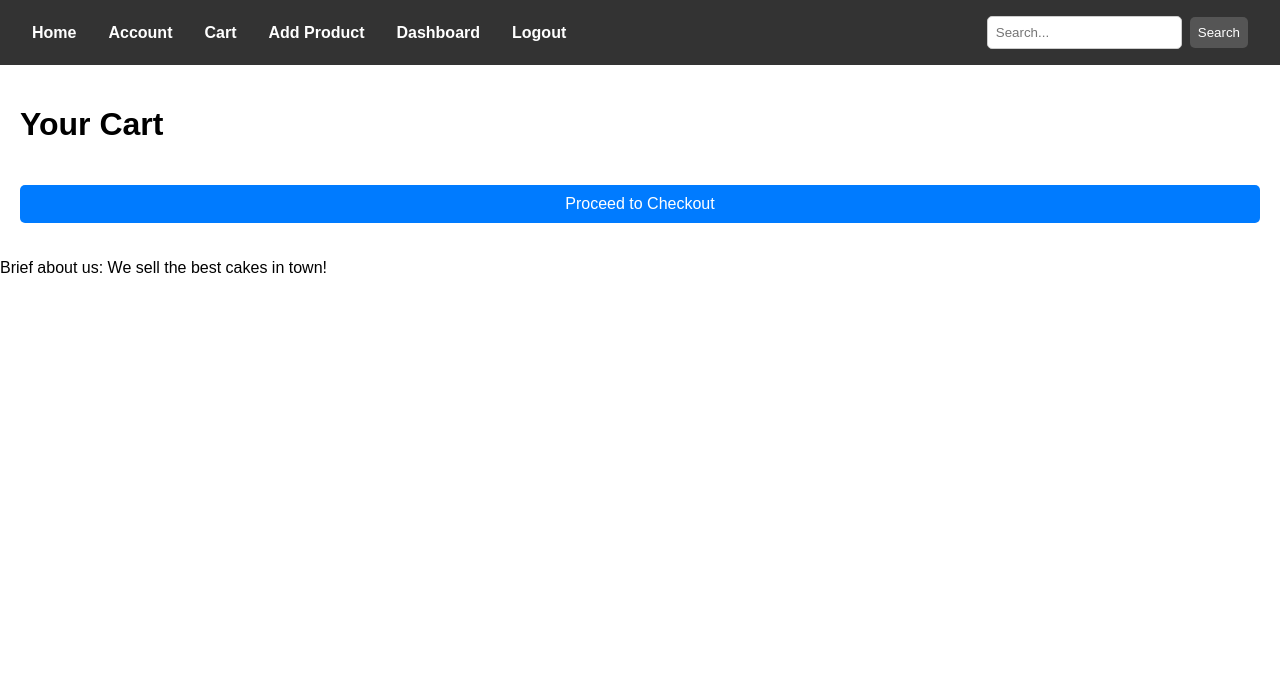
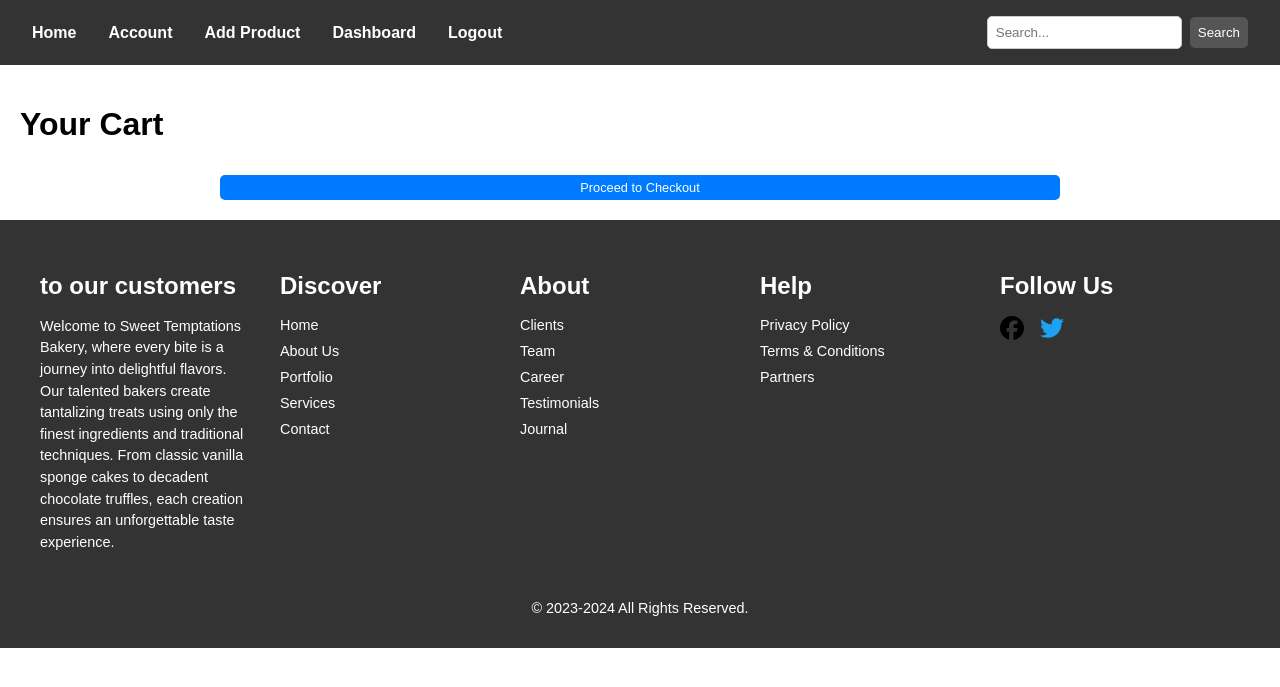
Before and after one commit to Shedie254/web_devops, a PHP site: page /cart.php in a window 1280 px wide. Shown: the top 687 px of the page. Run offline with PHP 8.4, Linux system fonts and the light colour scheme; the visitor is signed in with stand-in values (Sample User, id 1); data that the repository does not hold is empty.

Commit message:
added footer

```diff
--- a/cake_shop/cart.php
+++ b/cake_shop/cart.php
@@ -107,14 +107,19 @@
 
 .checkout-link {
     display: block;
-    margin-top: 20px;
+    margin-top: 10px;
+    margin-left: 200px;
+    margin-right: 200px;
     text-align: center;
     background-color: #007bff;
     color: white;
-    padding: 10px;
+    padding: 5px 10px; /* Reduced padding for a smaller link */
     border-radius: 5px;
     text-decoration: none;
+    font-size: 0.8rem; /* Reduced font size */
+    width: auto; /* Ensure the width is auto-adjusted to the content */
 }
+
 
 .checkout-link:hover {
     background-color: #0056b3;
--- a/cake_shop/css/styles.css
+++ b/cake_shop/css/styles.css
@@ -133,3 +133,73 @@
 .product img {
     max-width: 100%;
 }
+footer {
+    background-color: #333;
+    color: white;
+    padding: 2rem 0;
+    text-align: left;
+}
+
+.footer-container {
+    display: flex;
+    justify-content: space-between;
+    max-width: 1200px;
+    margin: 0 auto;
+    padding: 0 2rem;
+}
+
+.footer-section {
+    flex: 1;
+    margin-right: 2rem;
+}
+
+.footer-section h2 {
+    font-size: 1.5rem;
+    margin-bottom: 1rem;
+}
+
+.footer-section p {
+    font-size: 0.9rem;
+    line-height: 1.5;
+}
+
+.footer-section ul {
+    list-style: none;
+    padding: 0;
+}
+
+.footer-section ul li {
+    margin-bottom: 0.5rem;
+}
+
+.footer-section ul li a {
+    color: white;
+    text-decoration: none;
+    font-size: 0.9rem;
+}
+
+.footer-section ul li a:hover {
+    text-decoration: underline;
+}
+
+.follow-us .social-links {
+    display: flex;
+    margin-top: 1rem;
+}
+.social-links a img {
+    width: 24px;
+    height: 24px;
+}
+
+.follow-us .social-links a {
+    color: white;
+    margin-right: 1rem;
+    font-size: 1.5rem;
+    text-decoration: none;
+}
+
+.footer-bottom {
+    text-align: center;
+    margin-top: 2rem;
+    font-size: 0.9rem;
+}
--- a/cake_shop/login.php
+++ b/cake_shop/login.php
@@ -79,6 +79,8 @@
         .search-form {
             display: flex;
             align-items: center;
+            margin-left: auto;
+            margin-right: 30px;
         }
         .search-form input[type="text"] {
             padding: 0.5rem;
--- a/cake_shop/signup.php
+++ b/cake_shop/signup.php
@@ -96,6 +96,9 @@
         }
         .search-form {
             display: flex;
+            align-items: center;
+            margin-left: auto;
+            margin-right: 30px;
         }
         .search-form input[type="text"] {
             padding: 5px;
--- a/cake_shop/templates/footer.php
+++ b/cake_shop/templates/footer.php
@@ -1,5 +1,58 @@
-<footer>
-    <p>Brief about us: We sell the best cakes in town!</p>
-</footer>
-</body>
+<!DOCTYPE html>
+<html lang="en">
+<head>
+    <meta charset="UTF-8">
+    <meta name="viewport" content="width=device-width, initial-scale=1.0">
+    <title>Footer Design</title>
+    <link rel="stylesheet" href="css/styles.css">
+</head>
+    <!-- Other content of your page -->
+
+    <footer>
+        <div class="footer-container">
+            <div class="footer-section about">
+                <h2>to our customers</h2>
+                <p>Welcome to Sweet Temptations Bakery, where every bite is a journey into delightful flavors. Our talented bakers create tantalizing treats using only the finest ingredients and traditional techniques. From classic vanilla sponge cakes to decadent chocolate truffles, each creation ensures an unforgettable taste experience.
+                      </p>
+            </div>
+            <div class="footer-section links">
+                <h2>Discover</h2>
+                <ul>
+                    <li><a href="#">Home</a></li>
+                    <li><a href="#">About Us</a></li>
+                    <li><a href="#">Portfolio</a></li>
+                    <li><a href="#">Services</a></li>
+                    <li><a href="#">Contact</a></li>
+                </ul>
+            </div>
+            <div class="footer-section links">
+                <h2>About</h2>
+                <ul>
+                    <li><a href="#">Clients</a></li>
+                    <li><a href="#">Team</a></li>
+                    <li><a href="#">Career</a></li>
+                    <li><a href="#">Testimonials</a></li>
+                    <li><a href="#">Journal</a></li>
+                </ul>
+            </div>
+            <div class="footer-section links">
+                <h2>Help</h2>
+                <ul>
+                    <li><a href="#">Privacy Policy</a></li>
+                    <li><a href="#">Terms & Conditions</a></li>
+                    <li><a href="#">Partners</a></li>
+                </ul>
+            </div>
+            <div class="footer-section follow-us">
+                <h2>Follow Us</h2>
+                <div class="social-links">
+                <a href="https://facebook.com/Xadi.Shadi" target = "_blank"><img src="icons/facebook.svg" alt="Facebook"></a>
+                <a href="https://x.com/shedie25/" target = "_blank"><img src="icons/twitter.svg" alt="Twitter"></a>
+                </div>
+            </div>
+        </div>
+        <div class="footer-bottom">
+            &copy; 2023-2024 All Rights Reserved.
+        </div>
+    </footer>
 </html>
--- a/cake_shop/templates/header.php
+++ b/cake_shop/templates/header.php
@@ -13,8 +13,12 @@
             <li><a href="index.php">Home</a></li>
             <?php if (isset($_SESSION['user_id'])): ?>
                 <li><a href="account.php">Account</a></li>
-                <li><a href="cart.php">Cart</a></li>
-                <li><a href="add_product.php">Add Product</a></li>
+                <?php if (!isset($_SESSION['role']) || $_SESSION['role'] != 'admin'): ?>
+                    <li><a href="cart.php">Cart</a></li>
+                <?php endif; ?>
+                <?php if (isset($_SESSION['role']) && $_SESSION['role'] == 'admin'): ?>
+                    <li><a href="add_product.php">Add Product</a></li>
+                <?php endif; ?>
                 <li><a href="dashboard.php">Dashboard</a></li>
                 <li><a href="logout.php">Logout</a></li>
             <?php else: ?>
```
Also changed, not shown: cake_shop/add_product.php (+15 -3 lines), cake_shop/create_admin.php (added, +20 -0 lines), cake_shop/dashboard.php (+0 -10 lines), cake_shop/icons/facebook.svg (added), cake_shop/icons/twitter.svg (added), cake_shop/uploads/chocolate cake.jpg (added).
